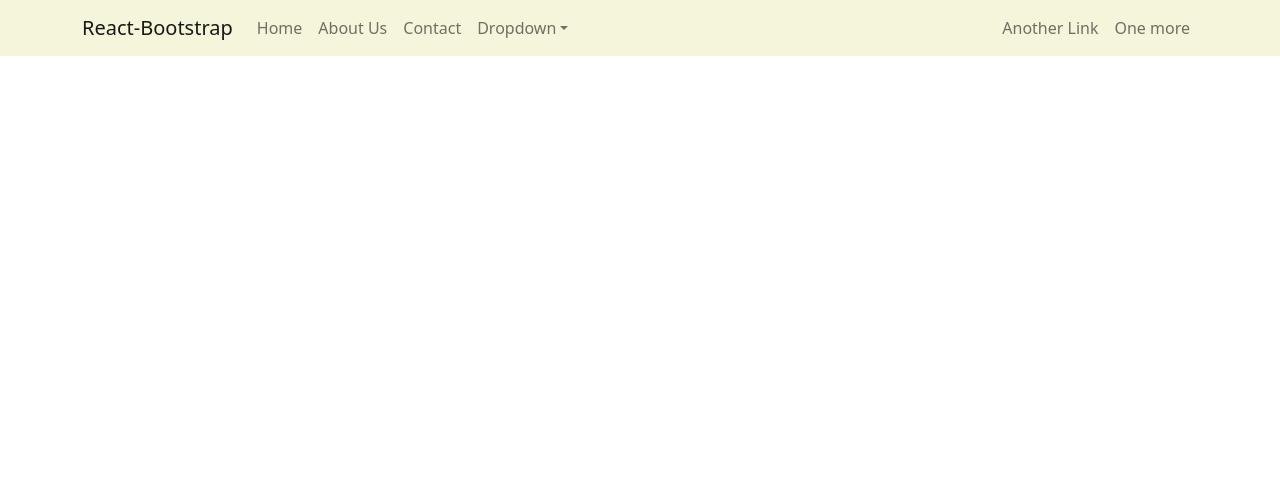
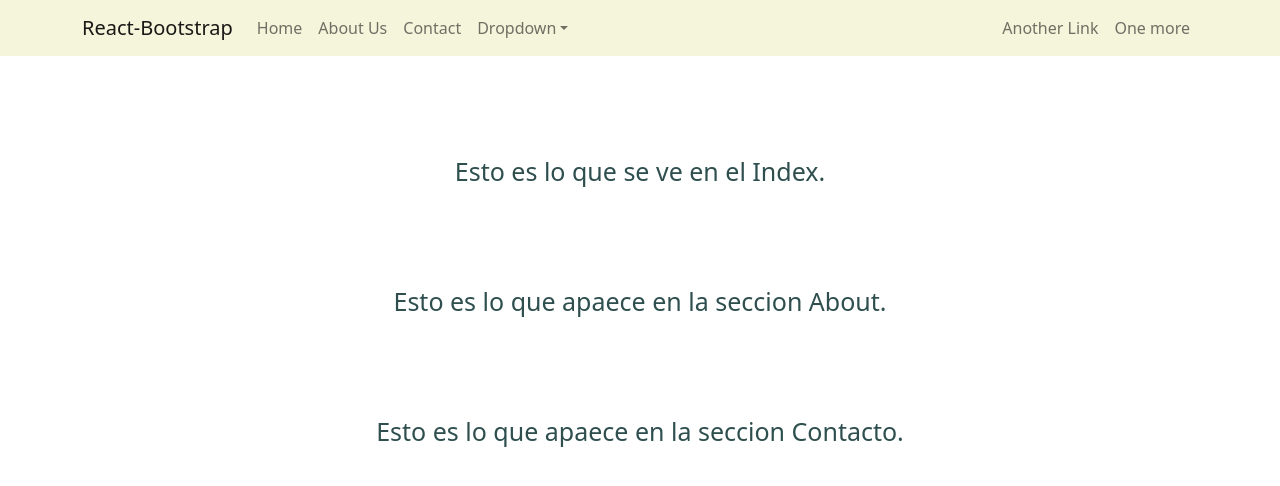
Before and after one commit to Gus1969/Navbar_React, a React (Create React App) app in the folder navbar/: page / in a window 1280 px wide. Shown: the top 486 px of the page. Built offline with nearby package versions, Linux system fonts and the light colour scheme.

Commit message:
this is goddamn wrong

```diff
--- a/navbar/PathToRoute.jsx
+++ b/navbar/PathToRoute.jsx
@@ -1,5 +1,5 @@
 const PathToRoute = {
-    index: '/',
+    Index: '/index',
     About: '/about',
     Contact: '/contact',
 
--- a/navbar/src/App.js
+++ b/navbar/src/App.js
@@ -1,11 +1,17 @@
 
 import './App.css';
 import NavbarPage from './common/NavbarPage';
+import Index from './pages/Index';
+import About from './pages/About';
+import Contact from './pages/Contact';
 
 function App() {
   return (
     <div className="App">
       <NavbarPage />
+       <Index />
+      <About />
+      <Contact />
 
     </div>
   );
--- a/navbar/src/common/NavbarPage.jsx
+++ b/navbar/src/common/NavbarPage.jsx
@@ -1,4 +1,4 @@
-import React, {Components} from 'react';
+import React from 'react';
 import {Navbar, Container, Nav, NavDropdown} from "react-bootstrap";
 import '../common/NavbarPage.css';
 import 'bootstrap/dist/css/bootstrap.min.css';
@@ -19,7 +19,7 @@ const NavbarPage = () => {
     <Nav className="me-auto">
       <Nav.Link as={Link} to={'/Index'}>Home</Nav.Link>
       <Nav.Link as={Link} to={'/About'}> About Us</Nav.Link>
-      <Nav.Link as={Link} to={'/contact'}> Contact</Nav.Link>
+      <Nav.Link as={Link} to={'/Contact'}> Contact</Nav.Link>
       <NavDropdown title="Dropdown" id="collasible-nav-dropdown">
         <NavDropdown.Item as={Link} to ={'/action'}>Action</NavDropdown.Item>
         <NavDropdown.Item as={Link} to ={'/actionDos'}>Action Dos </NavDropdown.Item>
--- a/navbar/src/pages/About.css
+++ b/navbar/src/pages/About.css
@@ -0,0 +1,5 @@
+h2 {
+    color: blue;
+    font-size: 25px;
+    margin-top: 100px;
+}
--- a/navbar/src/pages/About.jsx
+++ b/navbar/src/pages/About.jsx
@@ -0,0 +1,12 @@
+import React from 'react';
+import '../pages/About.css';
+import 'bootstrap/dist/css/bootstrap.min.css';
+
+
+ const About = () => {
+     return (
+        <h2> Esto es lo que apaece en la seccion About.</h2>
+
+     )
+ };
+  export default About;
--- a/navbar/src/pages/Contact.css
+++ b/navbar/src/pages/Contact.css
@@ -0,0 +1,5 @@
+h2 {
+    color: darkslategrey;
+    font-size: 25px;
+    margin-top: 100px;
+}
--- a/navbar/src/pages/Contact.jsx
+++ b/navbar/src/pages/Contact.jsx
@@ -0,0 +1,12 @@
+import React from 'react';
+import '../pages/Contact.css';
+//import 'bootstrap/dist/css/bootstrap.min.css';
+
+
+ const Contact = () => {
+     return (
+        <h2> Esto es lo que apaece en la seccion Contacto.</h2>
+
+     )
+ };
+  export default Contact
```
Also changed, not shown: navbar/Routes.jsx (+6 -4 lines).
